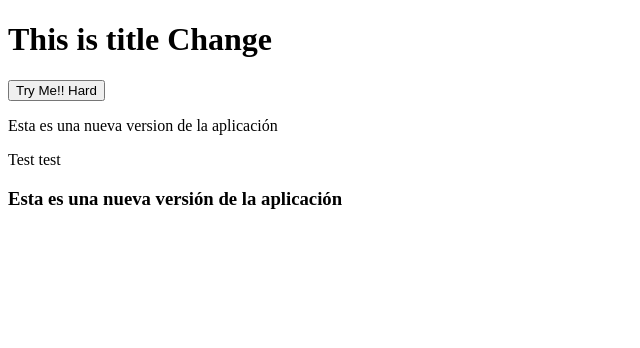
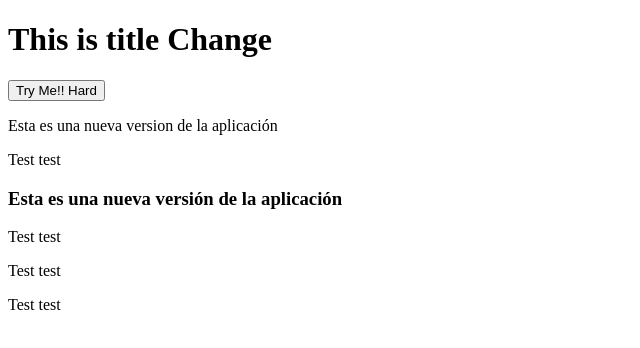
Before and after one commit to roberto-cuellar/ci-cd-test-netlify, an Angular app in the folder angular-ci-cd-test/: page / in a window 1280 px wide. Shown: the top 348 px of the page, without its empty margins (0-640 px from the left). Built offline with nearby package versions, Linux system fonts and the light colour scheme.

Commit message:
test commit

```diff
--- a/angular-ci-cd-test/src/app/app.component.html
+++ b/angular-ci-cd-test/src/app/app.component.html
@@ -6,3 +6,8 @@
 
 
 <h3>Esta es una nueva versión de la aplicación</h3>
+
+
+<p>Test test</p>
+<p>Test test</p>
+<p>Test test</p>
```
